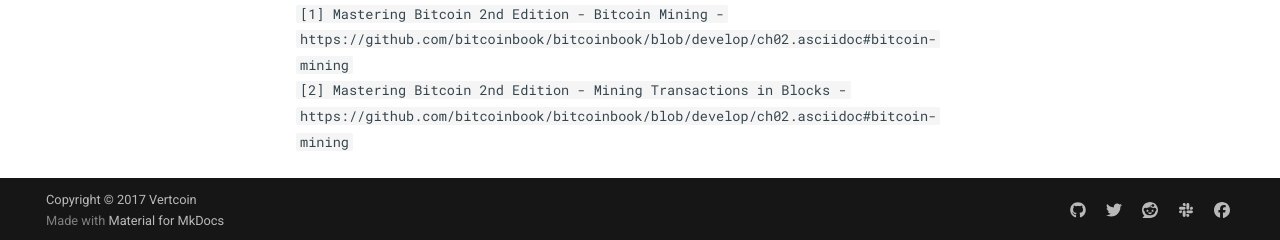
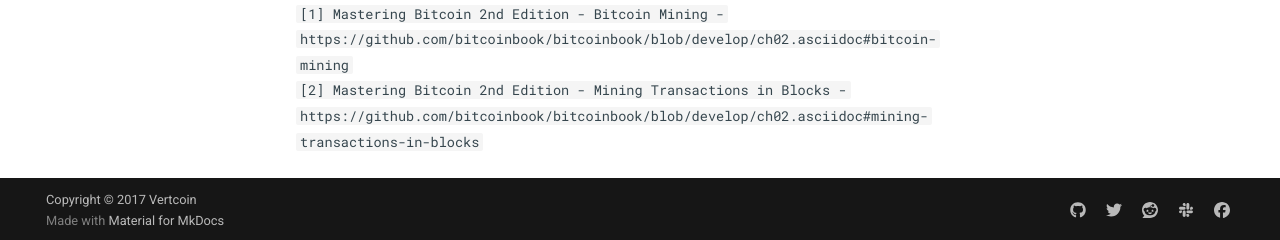
Before and after one commit to vertcoin-project/VertDocs, an MkDocs documentation site: the page built from docs/Mining/Getting-Started-With-Mining.md, in a window 1280 px wide and 900 px high, scrolled down 1210 px. Shown: the part 657-897 px from the top of the window. Built offline with MkDocs 1.6.1 and Material for MkDocs 9.7.7, drawn with Linux system fonts in a browser that asks for light colours; comment, search, counter and statistics services are not loaded; old or Windows-style settings are respelled for this version of MkDocs; some of the changed lines change nothing that is shown.

Commit message:
Fix reference link
1.) Updated link used in the references section to hyperlink to the proper section of Mastering Bitcoin 2nd Edition

```diff
--- a/docs/Mining/Getting-Started-With-Mining.md
+++ b/docs/Mining/Getting-Started-With-Mining.md
@@ -23,4 +23,4 @@
 
 ## References
 `[1] Mastering Bitcoin 2nd Edition - Bitcoin Mining - https://github.com/bitcoinbook/bitcoinbook/blob/develop/ch02.asciidoc#bitcoin-mining`
-`[2] Mastering Bitcoin 2nd Edition - Mining Transactions in Blocks - https://github.com/bitcoinbook/bitcoinbook/blob/develop/ch02.asciidoc#bitcoin-mining`
+`[2] Mastering Bitcoin 2nd Edition - Mining Transactions in Blocks - https://github.com/bitcoinbook/bitcoinbook/blob/develop/ch02.asciidoc#mining-transactions-in-blocks`
```
